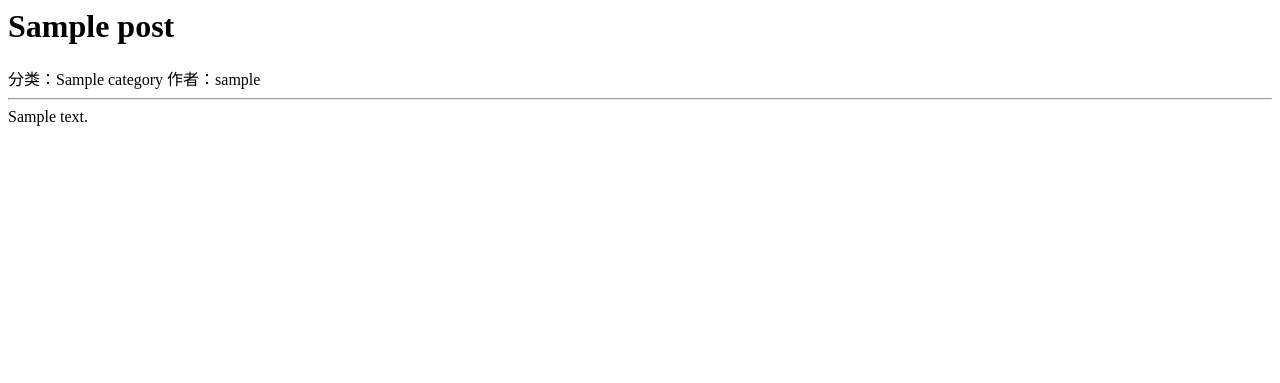
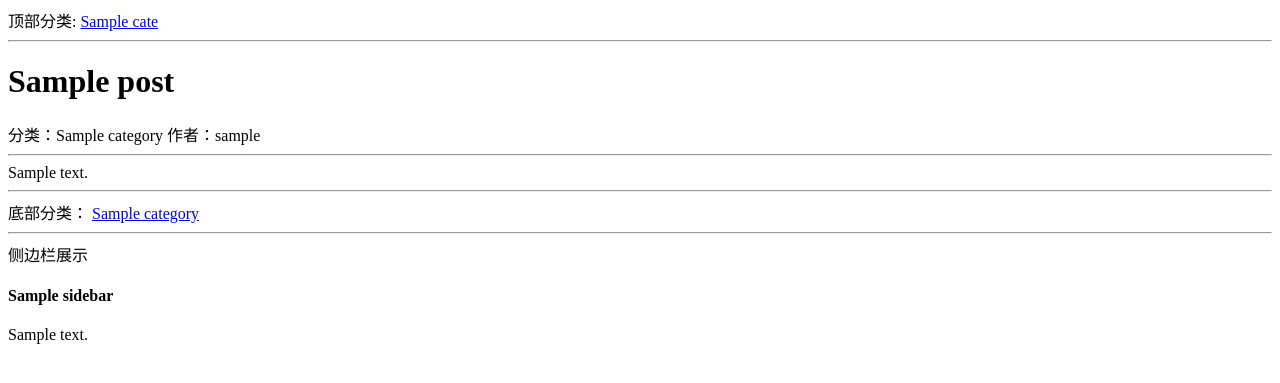
Before and after one commit to liaoyuan18/typeidea, a Django app: template typeidea/typeidea/typeidea/templates/blog/detail.html in a window 1280 px wide. Shown: the top 383 px of the page. Run offline with Django 4.2, Linux system fonts and the light colour scheme; tables that the repository leaves empty hold one stand-in row (values such as "Sample post"); the template is opened without the code that fills it: values that come from a table or form of the project are taken from there, most other values are stand-ins (such as "Sample title", 1, 10 or a date in 2020).

Commit message:
丰富model，将数据处理交给model，优化view逻辑

```diff
--- a/typeidea/typeidea/blog/models.py
+++ b/typeidea/typeidea/blog/models.py
@@ -1,5 +1,8 @@
+from email.policy import default
+from telnetlib import STATUS
 from django.contrib.auth.models import User
 from django.db import models
+
 
 # Create your models here.
 
@@ -23,6 +26,31 @@ class Category(models.Model):
     class Meta:
         verbose_name = verbose_name_plural = '分类'
 
+    @classmethod
+    def get_navs(cls):
+        # categories = cls.objects.filter(status=cls.STATUS_NARMAL)
+        # nav_categories = categories.filter(is_nav=True)
+        # normal_categories = categories.filter(is_nav=False)
+        # return {
+        #     'navs': nav_categories,
+        #     'categories': normal_categories
+        # }
+        #
+        # 上面的代码逻辑正确，但是会产生两次数据库查询，category的数据量不大，用逻辑判断的方法效率更好
+
+        categories = cls.objects.filter(status=cls.STATUS_NARMAL)
+        nav_categories = []
+        normal_categories = []
+        for cate in categories:
+            if cate.is_nav:
+                nav_categories.append(cate)
+            else:
+                normal_categories.append(cate)
+        return {
+            'navs': nav_categories,
+            'categories': normal_categories
+        }
+
 
 class Tag(models.Model):
     STATUS_NARMAL = 1
@@ -36,8 +64,10 @@ class Tag(models.Model):
 
     class Meta:
         verbose_name = verbose_name_plural = '标签'
+
     def __str__(self):
         return self.name
+
 
 class Post(models.Model):
     STATUS_NARMAL = 1
@@ -56,9 +86,49 @@ class Post(models.Model):
     owner = models.ForeignKey(User, verbose_name="作者",
                               on_delete=models.CASCADE)
     created_time = models.DateTimeField(auto_now_add=True, verbose_name="创建时间")
+    pv = models.PositiveIntegerField(default=1)
+    uv = models.PositiveIntegerField(default=1)
 
     class Meta:
         verbose_name = verbose_name_plural = "文章"
         ordering = ['-id']
+
     def __str__(self):
         return self.title
+
+
+#  内置一些方法，让视图逻辑简单
+#  同时解决N+1查询问题，减小数据库压力
+
+    @staticmethod
+    def get_by_tag(tag_id):
+        try:
+            tag = Tag.objects.get(id=tag_id)
+        except Tag.DoesNotExist:
+            tag = None
+            post_list = []
+        else:
+            post_list = tag.post_set.filter(
+                status=Post.STATUS_NARMAL).select_related('owner', 'category')
+        return post_list, tag
+
+    @staticmethod
+    def get_by_category(category_id):
+        try:
+            category = Category.objects.get(id=category_id)
+        except Category.DoesNotExist:
+            category = None
+            post_list = []
+        else:
+            post_list = category.post_set.filter(
+                status=Post.STATUS_NARMAL).select_related('owner', 'category')
+        return post_list, category
+
+    @classmethod
+    def latest_posts(cls):
+        queryset = cls.objects.filter(status=cls.STATUS_NARMAL)
+        return queryset
+
+    @classmethod
+    def hot_posts(cls):
+        return cls.objects.filter(status=cls.STATUS_NARMAL).order_by('-pv')
--- a/typeidea/typeidea/config/admin.py
+++ b/typeidea/typeidea/config/admin.py
@@ -16,7 +16,7 @@ class LinkAdmin(admin.ModelAdmin):
 @admin.register(SideBar, site=custom_site)
 class SideBarAdmin(admin.ModelAdmin):
     list_display = ['title', 'display_type', 'content', 'status', 'owner']
-    fields = ('title', 'display_type', 'content')
+    fields = ('title', 'display_type', 'content','status')
 
     def save_model(self, request, obj, form, change):
         obj.owner = request.user
--- a/typeidea/typeidea/config/models.py
+++ b/typeidea/typeidea/config/models.py
@@ -17,7 +17,8 @@ class Link(models.Model):
         default=1, choices=STATUS_ITEMS, verbose_name="状态")
     weight = models.PositiveIntegerField(default=1, choices=zip(
         range(1, 6), range(1, 6)), verbose_name="权重", help_text="权重高展示在前")
-    owner = models.ForeignKey(User, verbose_name="作者", on_delete=models.DO_NOTHING)
+    owner = models.ForeignKey(User, verbose_name="作者",
+                              on_delete=models.DO_NOTHING)
     created_time = models.DateTimeField(auto_now_add=True, verbose_name="创建时间")
 
     class Meta:
@@ -42,8 +43,16 @@ class SideBar(models.Model):
         max_length=500, blank=True, verbose_name="内容", help_text="如果不是html,可以为空")
     status = models.PositiveIntegerField(
         default=STATUS_SHOW, choices=STATUS_ITEMS, verbose_name="状态")
-    owner = models.ForeignKey(User, verbose_name="作者", on_delete=models.DO_NOTHING)
+    owner = models.ForeignKey(User, verbose_name="作者",
+                              on_delete=models.DO_NOTHING)
     created_time = models.DateTimeField(auto_now_add=True, verbose_name="创建时间")
 
     class Meta:
         verbose_name = verbose_name_plural = "侧边栏"
+
+    def __str__(self) -> str:
+        return self.title
+
+    @classmethod
+    def get_all(cls):
+        return cls.objects.filter(status=cls.STATUS_SHOW)
--- /dev/null
+++ b/typeidea/typeidea/typeidea/templates/blog/base.html
@@ -0,0 +1,31 @@
+<!DOCTYPE html>
+<html lang="en">
+
+<head>
+    <meta charset="UTF-8">
+    <meta http-equiv="X-UA-Compatible" content="IE=edge">
+    <meta name="viewport" content="width=device-width, initial-scale=1.0">
+    <title>{% block title %}首页 {% endblock title %}首页</title>
+</head>
+
+<body>
+    <div>顶部分类: {% for cate in navs %}
+        <a href="/category/{{cate.id}}/">{{cate.name}}</a> {% endfor %}
+
+    </div>
+    <hr> {% block main %} {% endblock main %}
+    <hr>
+    <div>底部分类： {% for cate in categories %}
+        <a href="/category/{{cate.id}}/">{{cate.name}}</a> {% endfor %}
+
+    </div>
+    <hr>
+
+    <div>侧边栏展示 {% for sidebar in sidebars %}
+        <h4>{{sidebar.title}}</h4>
+        {{sidebar.content}} {% endfor %}
+
+    </div>
+</body>
+
+</html>
--- a/typeidea/typeidea/typeidea/templates/blog/detail.html
+++ b/typeidea/typeidea/typeidea/templates/blog/detail.html
@@ -1,4 +1,4 @@
-{% if post %}
+{% extends './base.html' %} {% block title %} {{post.title}} {% endblock title %} {% block main %} {% if post %}
 <h1>{{post.title}}</h1>
 <div>
     <span>分类：{{post.category.name}}</span>
@@ -8,4 +8,4 @@
 <div>
     {{post.content}}
 </div>
-{% endif %}
+{% endif %} {% endblock main %}
--- a/typeidea/typeidea/typeidea/templates/blog/list.html
+++ b/typeidea/typeidea/typeidea/templates/blog/list.html
@@ -1,7 +1,8 @@
+{% extends "./base.html" %} {% block title %} {% if tag %} 标签页：{{tag.name}} {% elif category %} 分类页：{{categories.name}} {% endif %} {% endblock title %} {% block main %}
 <ul>
     {% for post in post_list %}
     <li>
-        <a href="/post/{{post.id}}.html">{{post.title}}</a>
+        <a href="{% url 'post-detail' post.id %}">{{post.title}}</a>
         <div>
             <span>作者：{{post.owner.username}}</span>
             <span>分类：{{post.category.name}}</span>
@@ -10,3 +11,4 @@
     </li>
     {% endfor %}
 </ul>
+{% endblock %}
--- a/typeidea/typeidea/typeidea/urls.py
+++ b/typeidea/typeidea/typeidea/urls.py
@@ -25,10 +25,11 @@ urlpatterns = [
     re_path(r'^super_admin/', admin.site.urls),
     path('admin/', custom_site.urls),
 
-    re_path(r'^$', post_list),
-    re_path(r'^category/(?P<category_id>\d+)/$', post_list),
-    path('tag/<tag_id>', post_list),
-    re_path(r'^links/&', links),
-    path('post/<post_id>.html', post_detail)
+    re_path(r'^$', post_list, name='index'),
+    re_path(r'^category/(?P<category_id>\d+)/$',
+            post_list, name='category-list'),
+    path('tag/<tag_id>', post_list, name='tag-list'),
+    re_path(r'^links/&', links, name='links'),
+    path('post/<post_id>.html', post_detail, name='post-detail')
 
 ]
```
Also changed, not shown: typeidea/typeidea/blog/views.py (+40 -12 lines), typeidea/typeidea/typeidea/templates/config/blocks/sidebar_comments.html (added, +7 -0 lines), typeidea/typeidea/blog/migrations/0002_post_pv_post_uv_alter_post_owner.py (added), typeidea/typeidea/typeidea/templates/config/blocks/sidebar_posts.html (added).
